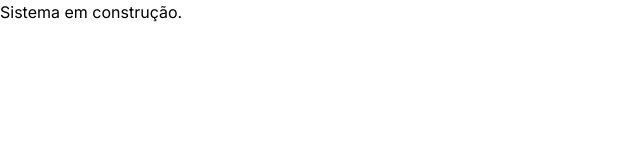
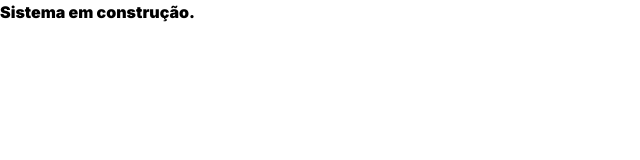
Before and after one commit to lucassa1198/Acme, a Next.js app: page / in a window 1280 px wide. Shown: the top 160 px of the page, without its empty margins (0-640 px from the left). Built offline with nearby package versions, Linux system fonts and the light colour scheme; a web font is replaced by a local one.

Commit message:
fix: concertando configuração do tailwind

```diff
--- a/tailwind.config.ts
+++ b/tailwind.config.ts
@@ -2,8 +2,8 @@ import type { Config } from "tailwindcss";
 
 const config: Config = {
   content:[
-"./src/app/**/*.{js,ts,jsx,tsx} ",
-"./src/components/**/*.{js,ts,jsx,tsx}gi"
+"./src/app/**/*.{js,ts,jsx,tsx}",
+"./src/components/**/*.{js,ts,jsx,tsx}"
 
   ],
 
```
